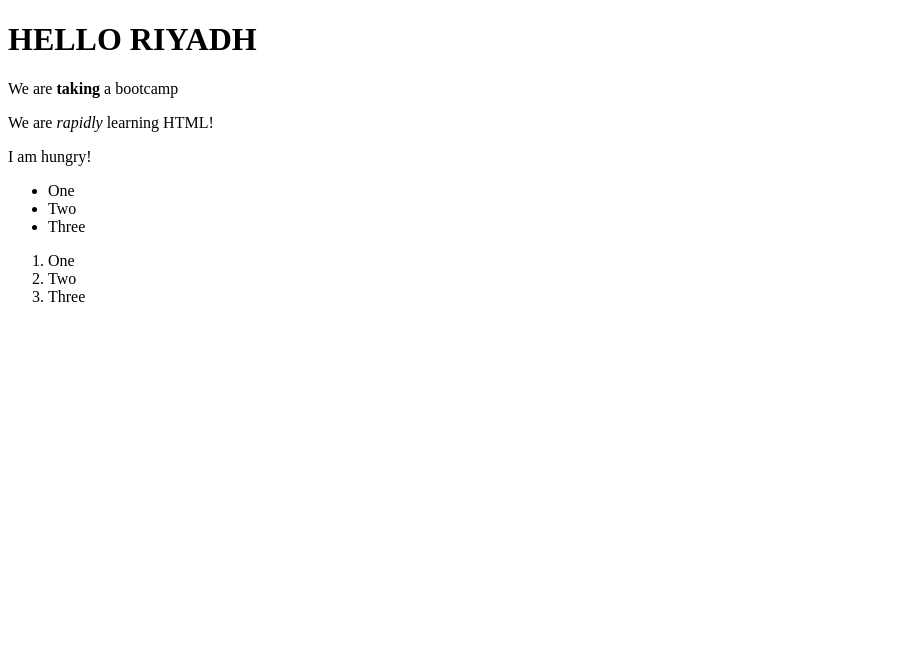
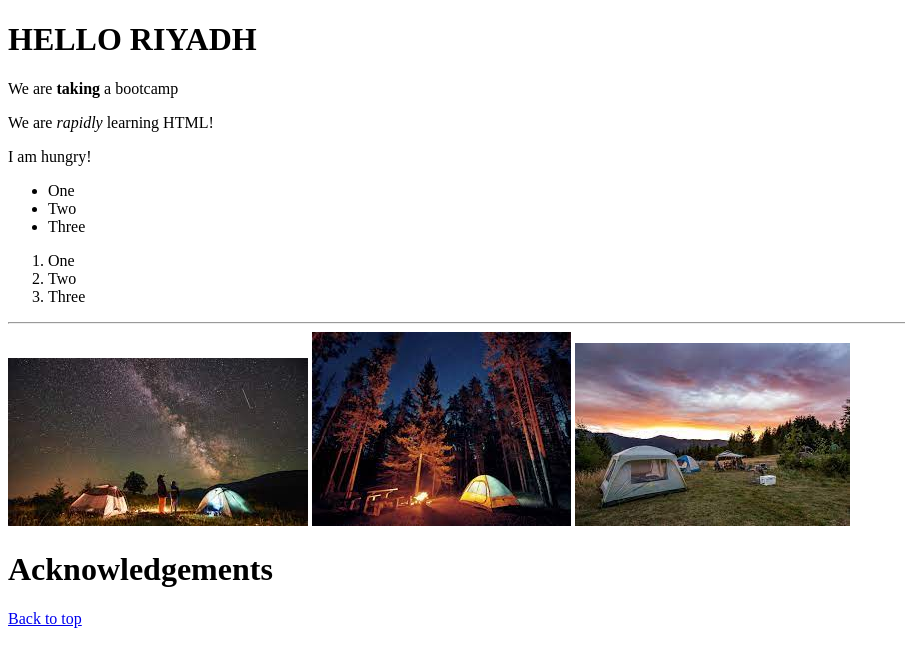
Before and after one commit to TheRealBasel/htmlpractice, a plain HTML site: page index.html in a window 1280 px wide. Shown: the whole page, without its empty margins (0-905 px from the left). Drawn offline with Linux system fonts and the light colour scheme.

Commit message:
Add Images and form

```diff
--- a/index.html
+++ b/index.html
@@ -4,6 +4,8 @@
         <title>My webpage</title>
     </head>
     <body>
+        <a id="top"></a>
+
         <h1>HELLO RIYADH</h1>
         <p>We are <strong>taking</strong> a bootcamp</p>
         <p>We are <em>rapidly</em> learning HTML!</p>
@@ -26,5 +28,14 @@
                 <li>Three</li>
             </ol>
         </div>
+
+        <hr>
+        <img src="imgs/camping1.jpg" alt="Camping"/>
+        <img src="imgs/camping2.jpg" alt="Camping"/>
+        <img src="imgs/camping3.jpg" alt="Camping"/>
+
+        <h1>Acknowledgements</h1>
+
+        <a href="#top">Back to top</a>
     </body>
 </html>
```
Also changed, not shown: image1.jpg (added), imgs/camping1.jpg (added), imgs/camping2.jpg (added), imgs/camping3.jpg (added), 1 other file.
